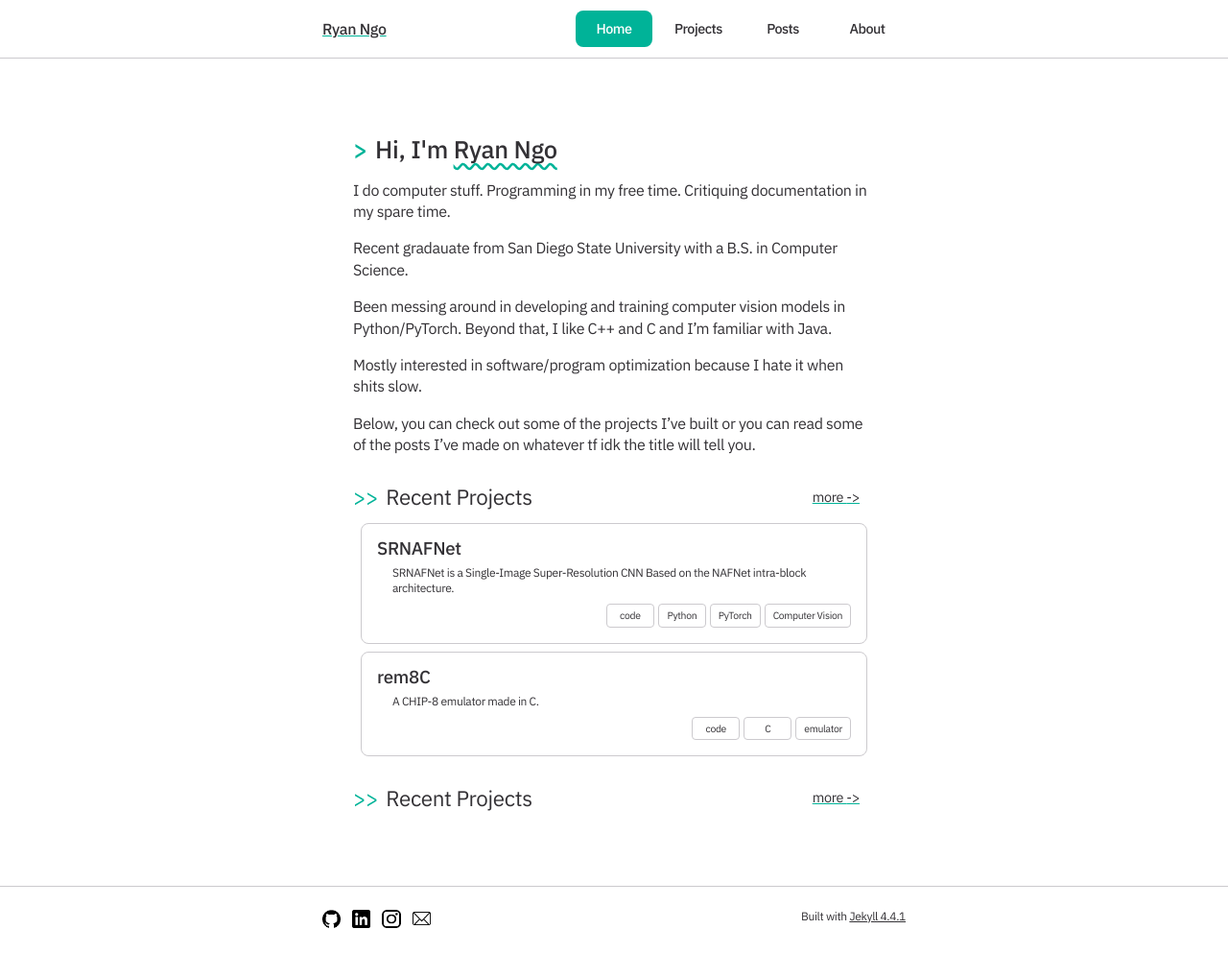
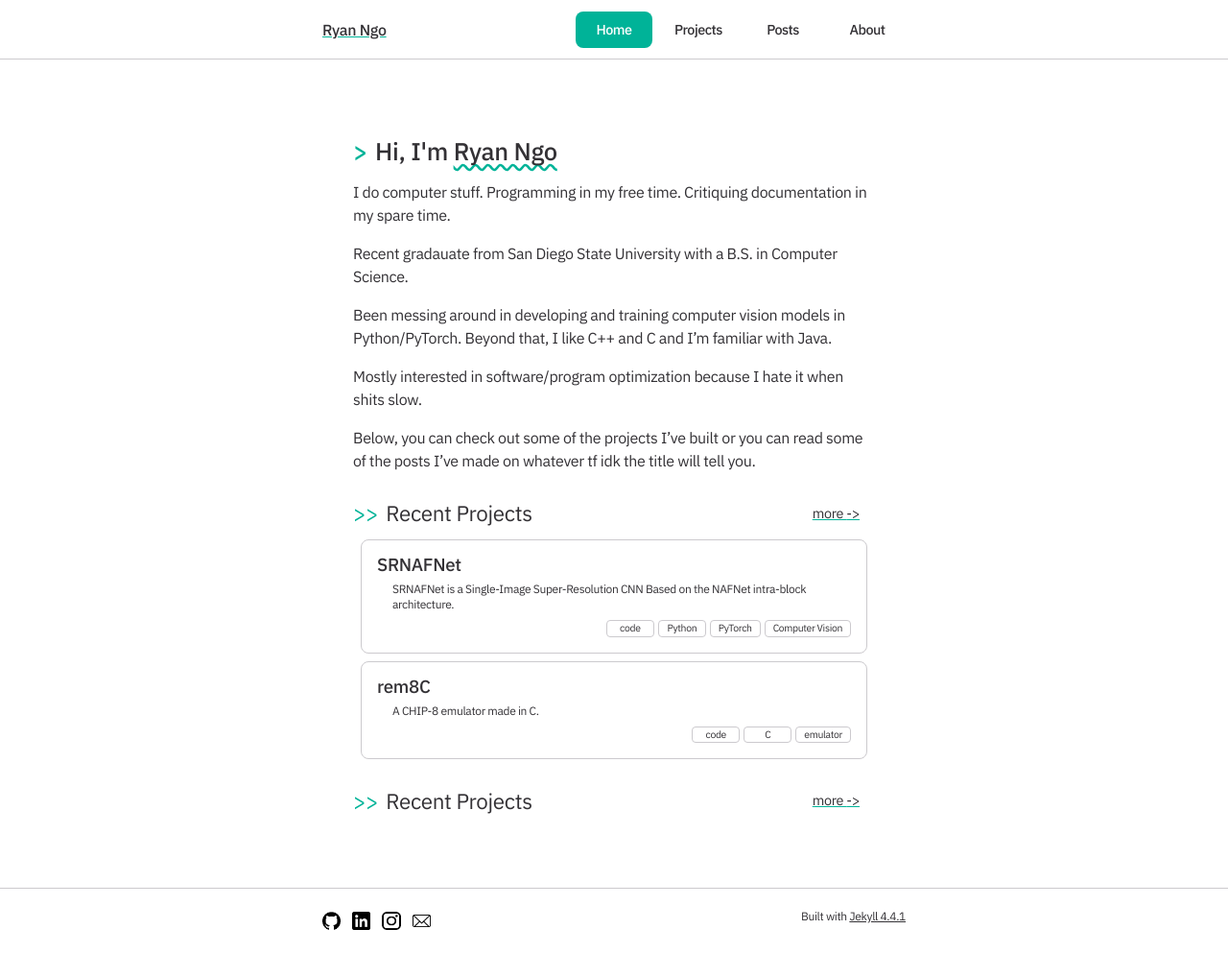
Before and after one commit to RyanVNgo/RyanVNgo.github.io, a Jekyll site: the page built from index.md, in a window 1280 px wide. Shown: the whole page at 96% size. Built offline with Jekyll 4.4.1, drawn with Linux system fonts in a browser that asks for light colours.

Commit message:
Slight style changes

```diff
--- a/_includes/post-list.html
+++ b/_includes/post-list.html
@@ -9,7 +9,7 @@
         <div class="list-content">
           <div class="post-date"> {{ post.date | date: "%Y-%m-%d" }}&emsp; </div>
           <h3 class="post-title"> {{ post.title }} </h3>
-          <p class="post-excerpt"> {{ post.content | strip_html | truncatewords: 20 }} </p>
+          <p class="post-excerpt"> {{ post.blip }} </p>
           <ul class="tag-list">
             {% for tag in post.tags %}
               <li class="tag">
--- a/_sass/content.scss
+++ b/_sass/content.scss
@@ -17,7 +17,7 @@
   background-color: var(--base-100);
   color: var(--base-900);
   font-family: var(--sans-font);
-  line-height: 1.4rem;
+  line-height: 1.5;
   display: flex;
   flex-direction: column;
   margin: 0;
--- a/assets/css/index.scss
+++ b/assets/css/index.scss
@@ -27,7 +27,11 @@
     font-size: 0.9rem;
     text-decoration: var(--accent-700) solid underline;
     margin: 0 1rem;
-    &::after{
+    transition: all 0.2s;
+    &:hover {
+      color: var(--accent-700);
+    }
+    &::after {
       content: "->";
       color: inherit;
     }
--- a/assets/css/post-list.scss
+++ b/assets/css/post-list.scss
@@ -52,7 +52,7 @@
   font-size: 0.75rem;
   line-height: 1rem;
   margin: 0.5rem 0 0;
-  padding: 0;
+  padding-left: 1rem;
 }
 
 .tag-list {
--- a/assets/css/project-list.scss
+++ b/assets/css/project-list.scss
@@ -46,7 +46,7 @@
   font-size: 0.75rem;
   line-height: 1rem;
   margin: 0.5rem 0 0;
-  padding: 0 0 0 1rem;
+  padding-left: 1rem;
 }
 
 .tag-list {
```
